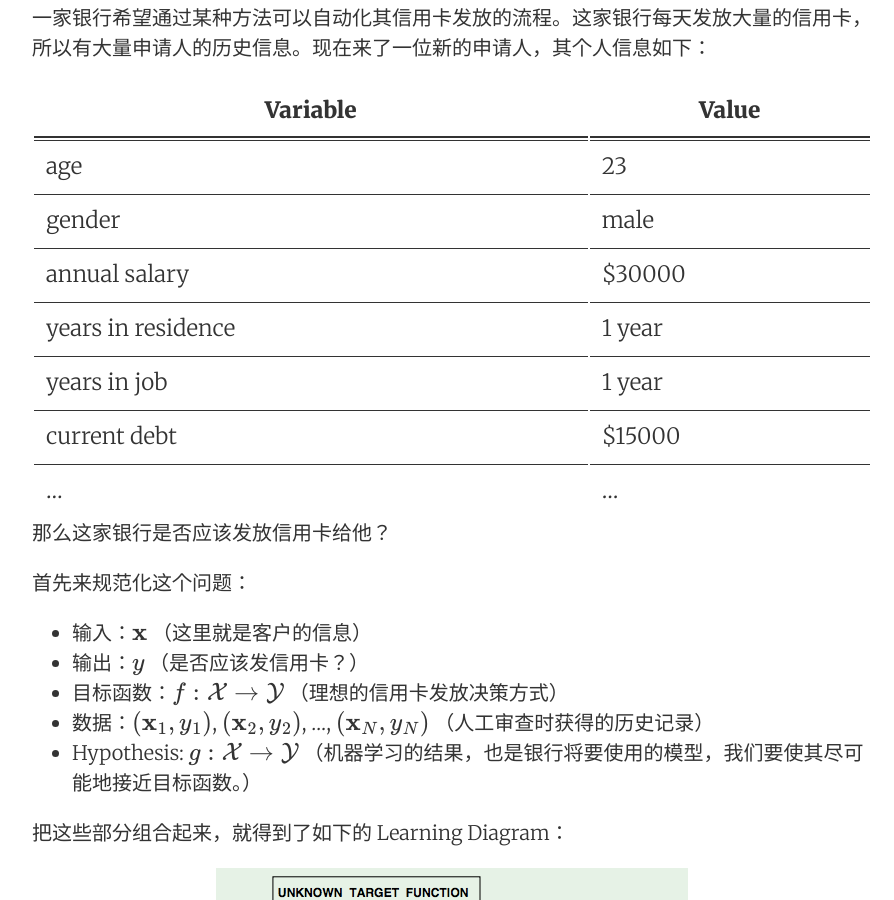
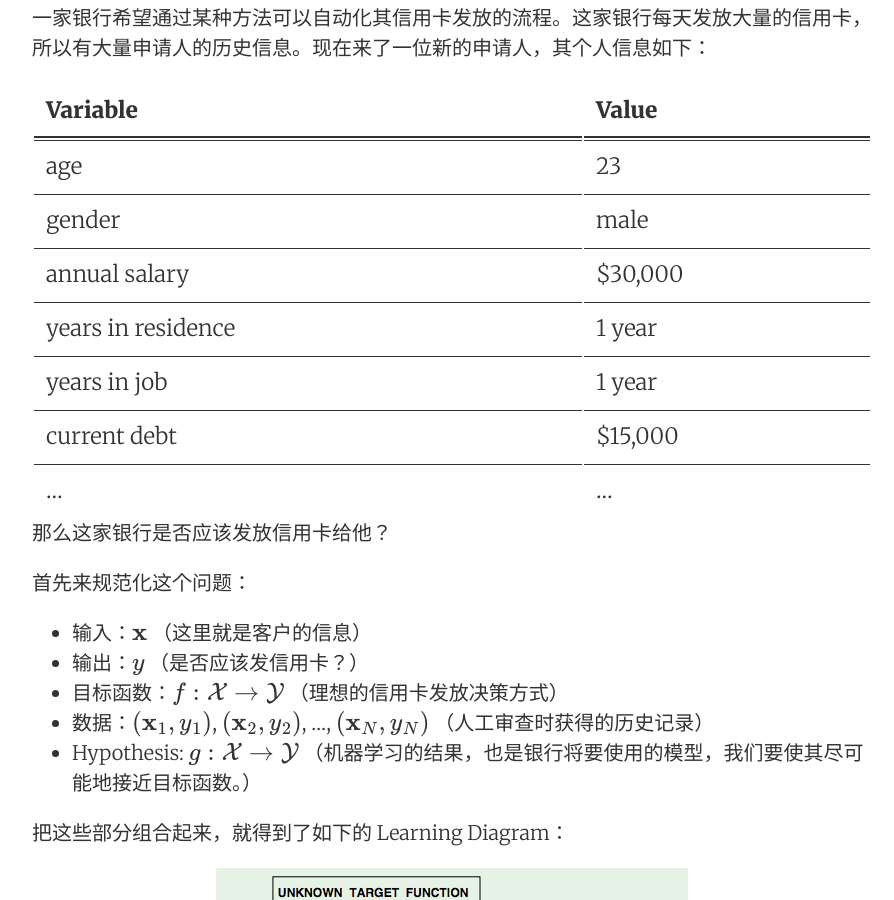
Before and after one commit to zhikangx/zhangpj.github.io, a Jekyll site: the page built from _posts/2016-09-29-learning-from-data-1.md, in a window 1280 px wide and 900 px high, scrolled down 1137 px. Shown: the whole window, without its empty margins (188-1082 px from the left). Built offline with Jekyll 4.4.1, drawn with Linux system fonts in a browser that asks for light colours; nearby versions of some CDN libraries; formulas are drawn with MathJax 3; comment, search, counter and statistics services are not loaded.

Commit message:
Update table style

```diff
--- a/_posts/2016-09-29-learning-from-data-1.md
+++ b/_posts/2016-09-29-learning-from-data-1.md
@@ -26,16 +26,15 @@ summary: 坂本真绫声音真好听。
 
 一家银行希望通过某种方法可以自动化其信用卡发放的流程。这家银行每天发放大量的信用卡，所以有大量申请人的历史信息。现在来了一位新的申请人，其个人信息如下：
 
-| Variable           | Value  |
-|-----------------------------|
-| age                | 23     |
-| gender             | male   |
-| annual salary      | $30000 |
-| years in residence | 1 year |
-| years in job       | 1 year |
-| current debt       | $15000 |
-| ...                | ...    |
-|=============================|
+| Variable           | Value   |
+|:-------------------|:--------|
+| age                | 23      |
+| gender             | male    |
+| annual salary      | $30,000 |
+| years in residence | 1 year  |
+| years in job       | 1 year  |
+| current debt       | $15,000 |
+| ...                | ...     |
 
 那么这家银行是否应该发放信用卡给他？
 
```
